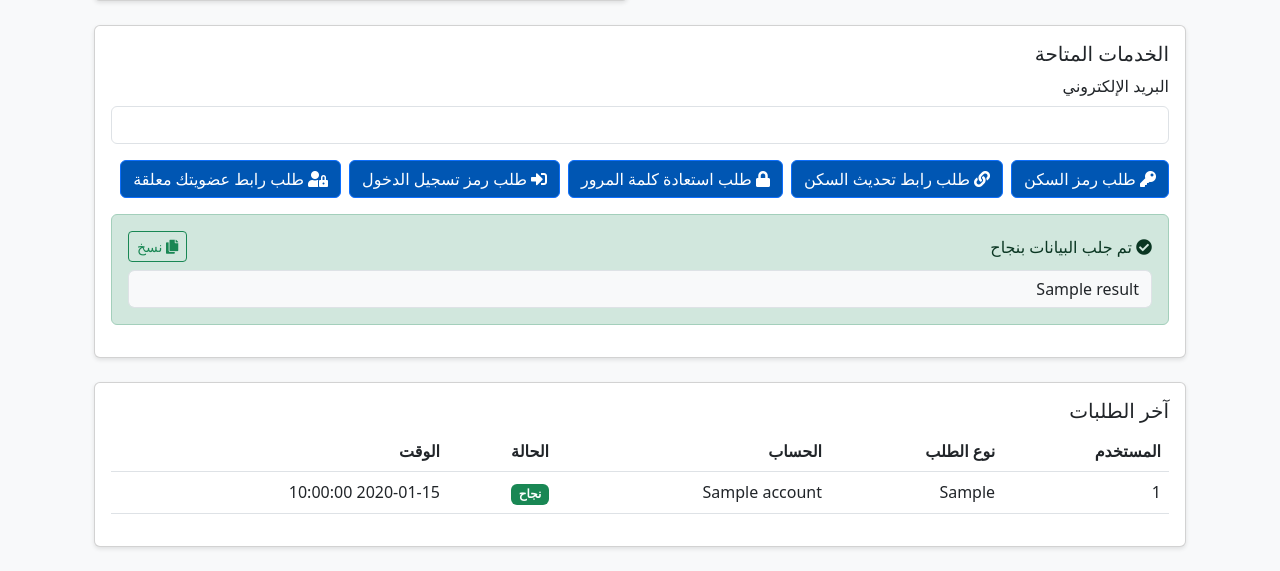
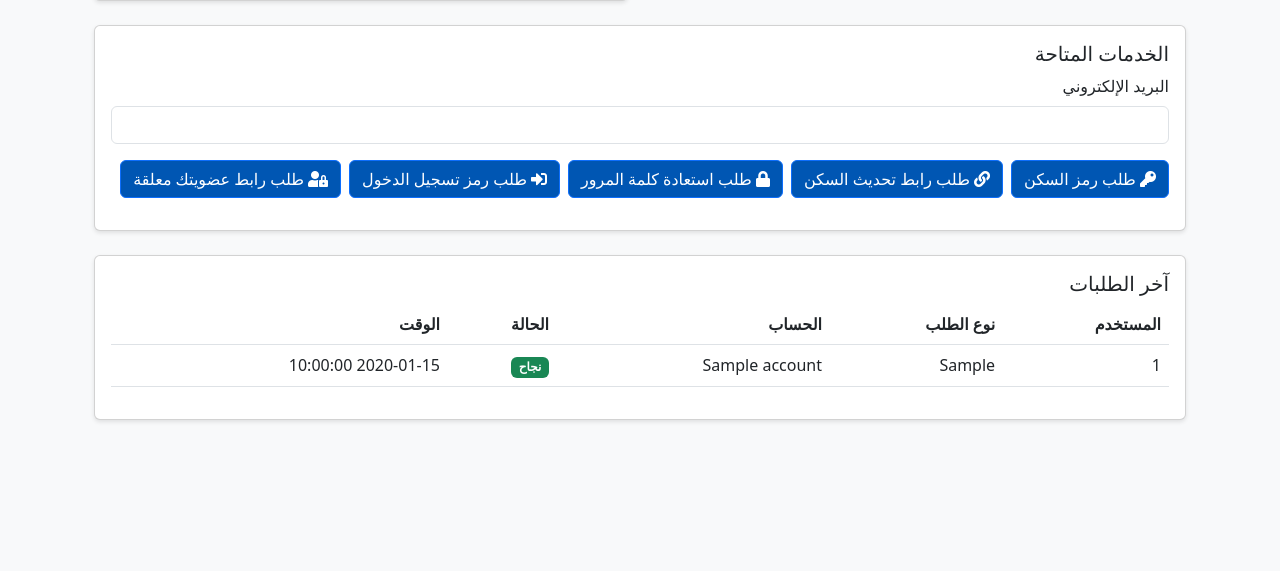
Before and after one commit to lc3lx/backbot, a Flask app: template templates/admin_dashboard.html in a window 1280 px wide. Shown: the part 377-948 px from the top of the page. After the commit the page ends 799 px from the top, so only its background shows below. Run offline with Flask 3, Linux system fonts and the light colour scheme; the template is opened without the code that fills it: most values are stand-ins (such as "Sample title", 1, 10 or a date in 2020).

Commit message:
Add files via upload

```diff
--- a/app.py
+++ b/app.py
@@ -100,11 +100,16 @@ def fetch_email_with_link(account, subject_keywords, button_text):
     try:
         mail.select("inbox")
         _, data = mail.search(None, 'ALL')
-        mail_ids = data[0].split()[-35:]
+        mail_ids = data[0].split()[-100:]  # Increased to last 100 emails
         for mail_id in reversed(mail_ids):
             _, msg_data = mail.fetch(mail_id, "(RFC822)")
             raw_email = msg_data[0][1]
             msg = email.message_from_bytes(raw_email)
+
+            # التحقق من عنوان البريد الإلكتروني
+            to_address = msg.get('To', '')
+            if account.lower() not in to_address.lower():
+                continue
 
             subject, encoding = decode_header(msg["Subject"])[0]
             if isinstance(subject, bytes):
@@ -130,11 +135,16 @@ def fetch_email_with_code(account, subject_keywords):
     try:
         mail.select("inbox")
         _, data = mail.search(None, 'ALL')
-        mail_ids = data[0].split()[-35:]
+        mail_ids = data[0].split()[-100:]  # Increased to last 100 emails
         for mail_id in reversed(mail_ids):
             _, msg_data = mail.fetch(mail_id, "(RFC822)")
             raw_email = msg_data[0][1]
             msg = email.message_from_bytes(raw_email)
+
+            # التحقق من عنوان البريد الإلكتروني
+            to_address = msg.get('To', '')
+            if account.lower() not in to_address.lower():
+                continue
 
             subject, encoding = decode_header(msg["Subject"])[0]
             if isinstance(subject, bytes):
--- a/templates/admin_dashboard.html
+++ b/templates/admin_dashboard.html
@@ -52,93 +52,34 @@ content %}
       <div class="card">
         <div class="card-body">
           <h5 class="card-title">الخدمات المتاحة</h5>
-          <form method="POST" action="{{ url_for('admin_dashboard') }}">
           <div class="mb-3">
-              <label for="account" class="form-label">البريد الإلكتروني</label>
-              <input
-                type="email"
-                class="form-control"
-                id="account"
-                name="account"
-                required
-              />
+            <label for="email" class="form-label">البريد الإلكتروني</label>
+            <input type="email" class="form-control" id="email" required />
           </div>
           <div class="d-flex flex-wrap gap-2">
-              <button
-                type="submit"
-                name="action"
-                value="residence_code"
-                class="btn btn-primary"
-              >
+            <button onclick="fetchResidenceCode()" class="btn btn-primary">
               <i class="fas fa-key"></i> طلب رمز السكن
             </button>
             <button
-                type="submit"
-                name="action"
-                value="residence_update"
+              onclick="fetchResidenceUpdateLink()"
               class="btn btn-primary"
             >
               <i class="fas fa-link"></i> طلب رابط تحديث السكن
             </button>
-              <button
-                type="submit"
-                name="action"
-                value="password_reset"
-                class="btn btn-primary"
-              >
+            <button onclick="fetchPasswordResetLink()" class="btn btn-primary">
               <i class="fas fa-lock"></i> طلب استعادة كلمة المرور
             </button>
-              <button
-                type="submit"
-                name="action"
-                value="login_code"
-                class="btn btn-primary"
-              >
+            <button onclick="fetchLoginCode()" class="btn btn-primary">
               <i class="fas fa-sign-in-alt"></i> طلب رمز تسجيل الدخول
             </button>
             <button
-                type="submit"
-                name="action"
-                value="suspended_account"
+              onclick="fetchSuspendedAccountLink()"
               class="btn btn-primary"
             >
               <i class="fas fa-user-lock"></i> طلب رابط عضويتك معلقة
             </button>
           </div>
-          </form>
-
-          {% if error %}
-          <div class="alert alert-danger mt-3">
-            <i class="fas fa-exclamation-circle"></i> {{ error }}
-          </div>
-          {% endif %} {% if result %}
-          <div class="alert alert-success mt-3">
-            <div class="d-flex justify-content-between align-items-center mb-2">
-              <span
-                ><i class="fas fa-check-circle"></i> تم جلب البيانات بنجاح</span
-              >
-              <button
-                class="btn btn-sm btn-outline-success"
-                onclick="copyToClipboard('{{ result }}')"
-              >
-                <i class="fas fa-copy"></i> نسخ
-              </button>
-            </div>
-            <div class="form-control bg-light">{{ result }}</div>
-            {% if action in ['residence_update', 'password_reset',
-            'suspended_account'] %}
-            <a
-              href="{{ result }}"
-              class="btn btn-success w-100 mt-2"
-              target="_blank"
-            >
-              {% if action == 'residence_update' %} فتح رابط تحديث السكن {% elif
-              action == 'password_reset' %} فتح رابط استعادة كلمة المرور {% else
-              %} فتح رابط العضوية المعلقة {% endif %}
-            </a>
-            {% endif %}
-          </div>
-          {% endif %}
+          <div id="apiResult" class="mt-3"></div>
         </div>
       </div>
     </div>
```
Lines whose indentation alone changed are shown as unchanged.
